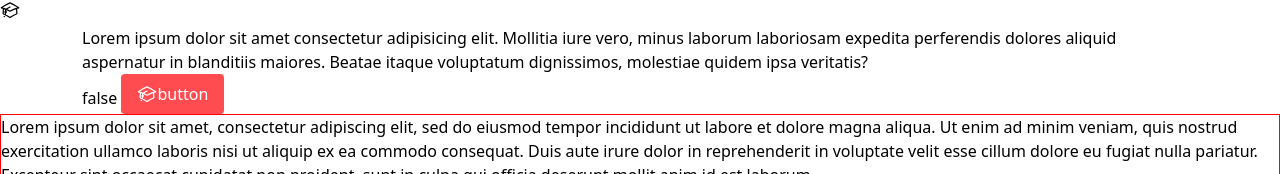
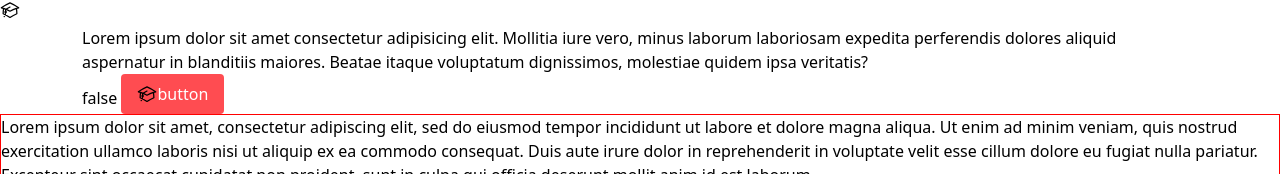
Before and after one commit to jonyworker/auo_comp, a Vue app: page / in a window 1280 px wide. Shown: the top 174 px of the page. Built offline with nearby package versions, Linux system fonts and the light colour scheme.

Commit message:
update: 元件 BaseIcon 增加顏色設定

```diff
--- a/src/components/atom/BaseIcon.vue
+++ b/src/components/atom/BaseIcon.vue
@@ -14,6 +14,10 @@ const props = defineProps({
         //         value
         //     ),
     },
+    color: {
+        type: String,
+        default: "#000",
+    },
 });
 
 const iconComponent = defineAsyncComponent(() =>
@@ -22,7 +26,12 @@ const iconComponent = defineAsyncComponent(() =>
 </script>
 
 <template>
-    <component :is="iconComponent" :width="props.size" :height="props.size" />
+    <component
+        :is="iconComponent"
+        :width="props.size"
+        :height="props.size"
+        :stroke="props.color"
+    />
 </template>
 
 <style lang="scss" scoped></style>
```
